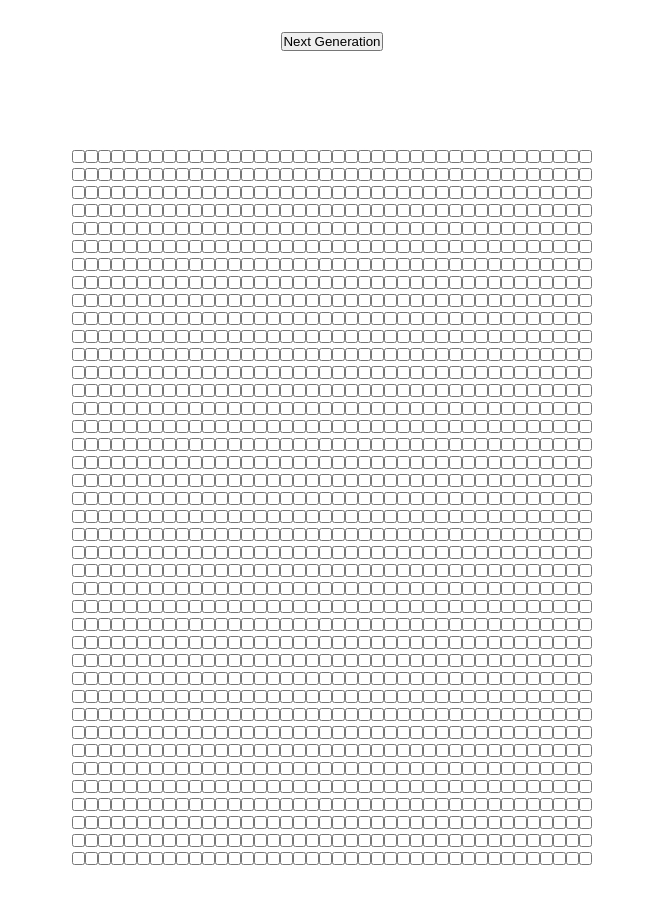
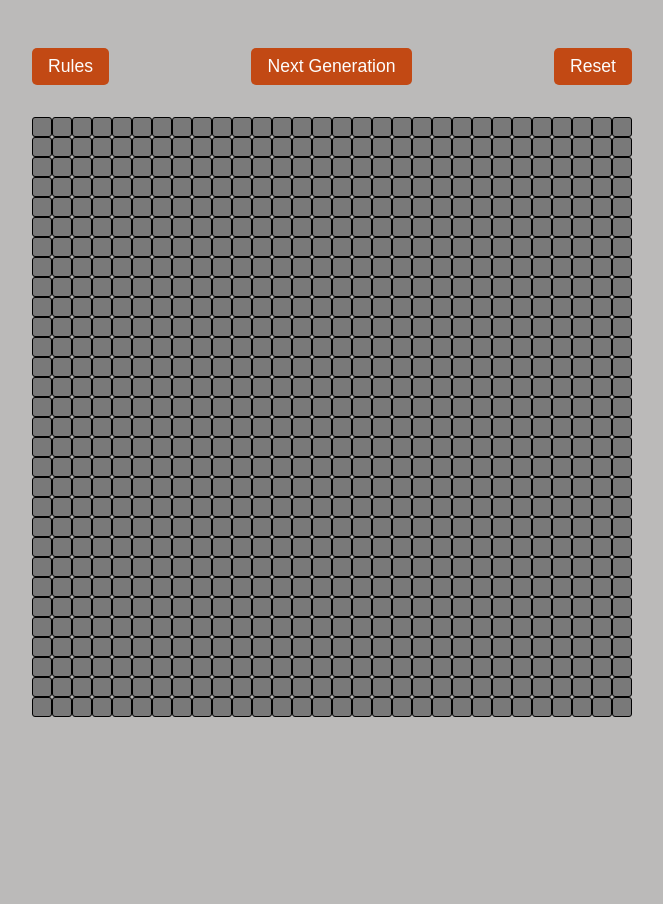
Before and after one commit to bilkn/conway-game-of-life, a plain HTML site: page index.html in a window 1280 px wide. Shown: the whole page, without its empty margins (308-971 px from the left). After the commit the page ends 800 px from the top, so only its background shows below. Drawn offline with Linux system fonts and the light colour scheme.

Commit message:
feat: add style

```diff
--- a/app.js
+++ b/app.js
@@ -1,5 +1,5 @@
 const grid = document.querySelector('.grid');
-const btn = document.querySelector(".btn");
+const btn = document.querySelector(".js-generation-btn");
 btn.addEventListener("click", prepareActions);
 let arr = [];
 function fillArray(count) {
@@ -75,4 +75,4 @@ function updateGrid(renderArr) {
   });
 }
 
-populateGridByArray(fillArray(40), 40);
+populateGridByArray(fillArray(30), 30);
--- a/index.html
+++ b/index.html
@@ -13,9 +13,12 @@
   </head>
 
   <body>
-    <button class="btn">Next Generation</button>
+    <div class="button-container">
+      <button class="btn js-rules-btn">Rules</button>
+      <button class="btn js-generation-btn">Next Generation</button>
+      <button class="btn js-reset-btn">Reset</button>
+    </div>
+
     <div class="grid"></div>
-
-
   </body>
 </html>
--- a/scss/main.scss
+++ b/scss/main.scss
@@ -1,13 +1,47 @@
-@import "./config", "./mixins", "./variables";
-
+@import './config', './mixins', './variables';
+body {
+  background-color: #bbbab9;
+  padding-top: 2rem;
+}
 .grid {
-    margin: 5rem auto;
-    width: max-content;
-    white-space: pre;
+  margin: 0 auto;
+  white-space: pre;
+  width: max-content;
+}
+.button-container {
+  display: flex;
+  justify-content: space-between;
+  margin: 1rem auto;
+  width: 600px;
+}
+.btn {
+  appearance: none;
+  background-color: #c24914;
+  border: none;
+  border-radius: 5px;
+  color: rgb(253, 253, 253);
+  cursor: pointer;
+  display: block;
+  font-size: 1.1rem;
+  padding: 0.5rem 1rem;
+  transition: background-color 100ms ease-in;
+  width: fit-content;
 }
 
-.btn {
-    display: block;
-    margin: 2rem auto;
-    width: fit-content;
+.btn:hover {
+  background-color: #c24814d2;
 }
+
+.grid input {
+  appearance: none;
+  background-color: rgb(121, 121, 121);
+  border: 1px solid black;
+  border-radius: 3px;
+  height: 20px;
+  margin: -2px 0;
+  width: 20px;
+}
+
+.grid input:checked {
+  background-color: #fc8621;
+}
```
Also changed, not shown: dist/css/main.css, 1 other file.
